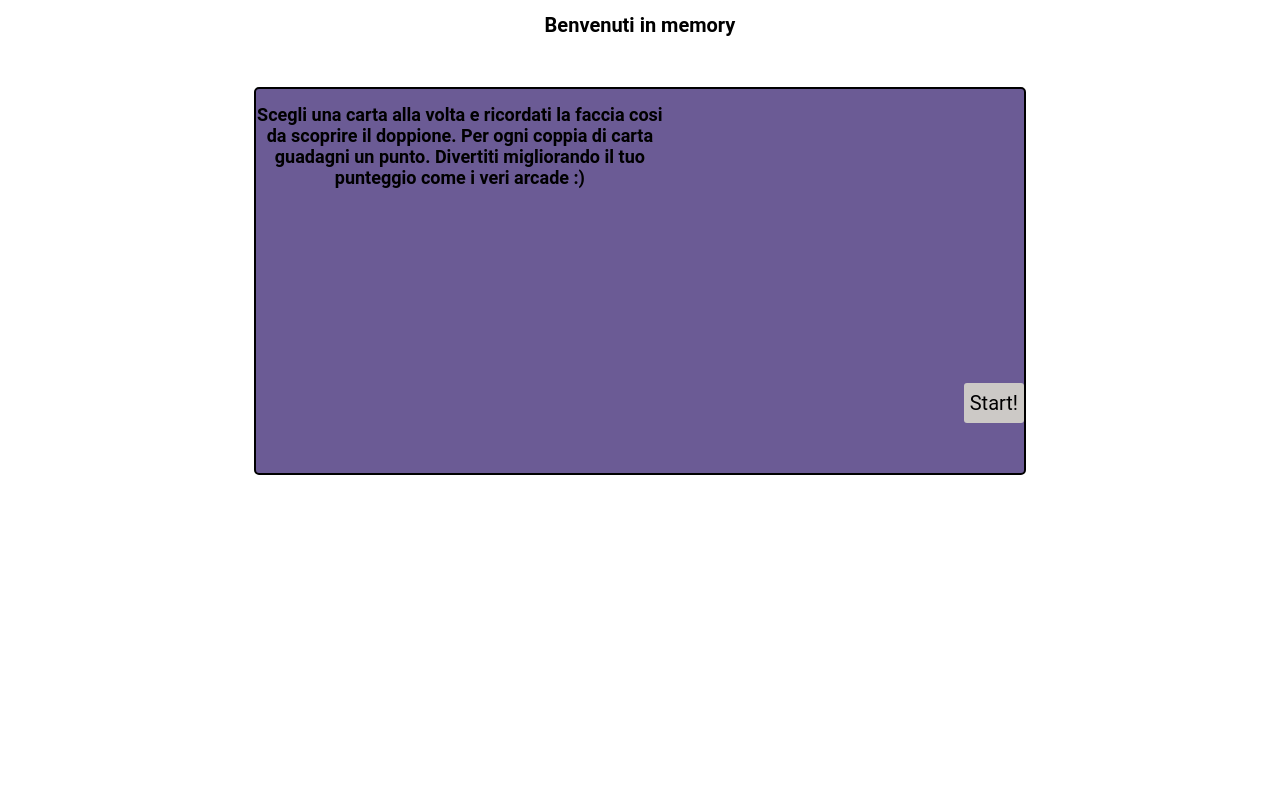
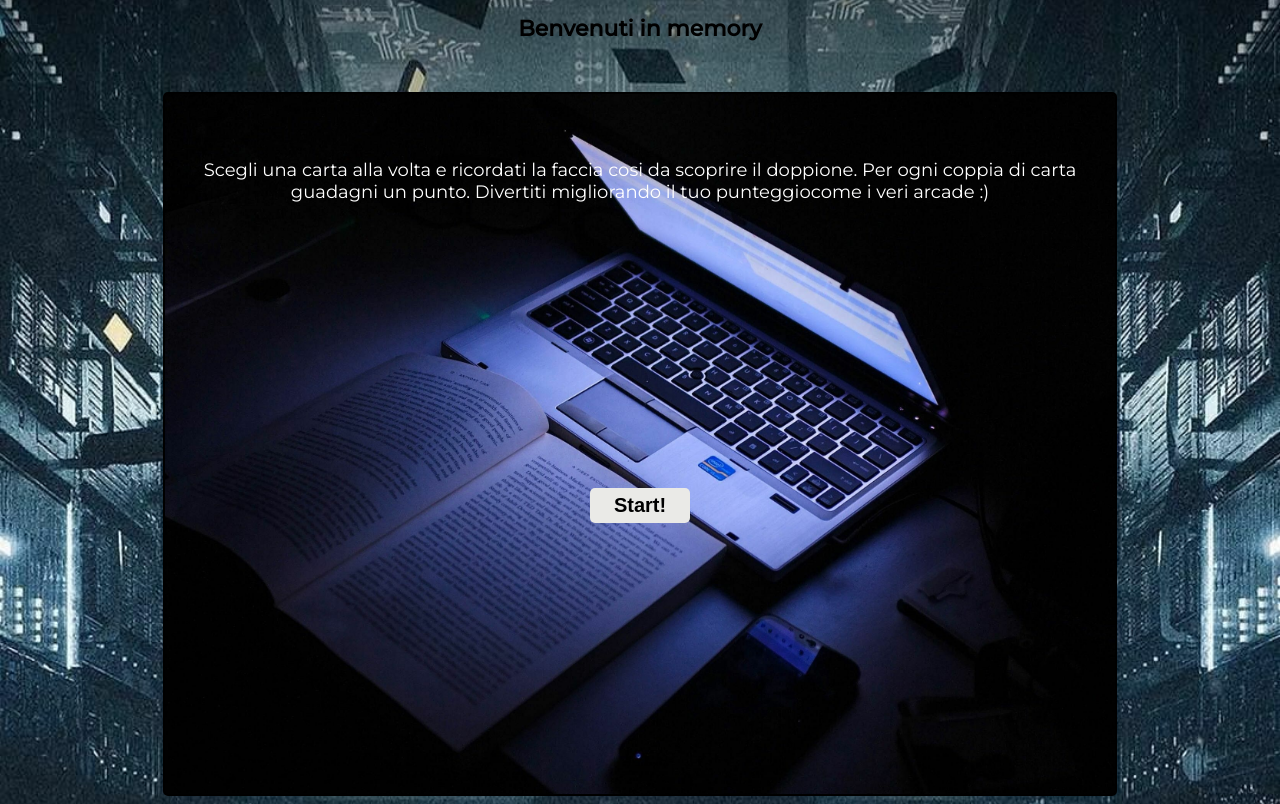
Before and after one commit to Cico96/memory-js, a website with bundled scripts: page index.html in a window 1280 px wide. Built offline with nearby package versions, Linux system fonts and the light colour scheme.

Commit message:
fix index

```diff
--- a/index.html
+++ b/index.html
@@ -3,6 +3,9 @@
   <head>
     <meta charset="utf-8" />
     <title>Memory Js Project</title>
+    <link rel="preconnect" href="https://fonts.googleapis.com">
+    <link rel="preconnect" href="https://fonts.gstatic.com" crossorigin>
+    <link href="https://fonts.googleapis.com/css2?family=Montserrat:ital,wght@0,100;0,200;0,300;0,400;0,500;1,100;1,200;1,300;1,400;1,500&display=swap" rel="stylesheet">
   </head>
   <body>
     <script src="./dist/main.js"></script>
--- a/src/component/Button.js
+++ b/src/component/Button.js
@@ -10,7 +10,6 @@ function Button() {
         marginBottom: '20px',
         width: '80px',
         height: '40px',
-        fontFamily: 'Roboto, sans-serif',
         fontSize: '20px',
         border: 'none',
         borderRadius: '3px',
@@ -20,17 +19,29 @@ function Button() {
     const start = document.createElement('button');
     start.innerHTML = 'Start!';
     setStyle(start, {
-        alignSelf: 'flex-end',
-        marginBottom: '50px',
-        marginLeft: '300px',
-        width: '80px',
-        height: '40px',
-        fontFamily: 'Roboto, sans-serif',
+        width: '100px',
+        height: '35px',
         fontSize: '20px',
+        fontWeight: 'bold',
         border: 'none',
-        borderRadius: '3px',
-        backgroundColor: '#ccc9c6',
+        borderRadius: '5px',
+        backgroundColor: '#Eaeae7',
     });
+
+    start.addEventListener("mouseover", moveOver);
+    start.addEventListener("mouseout", moveOut);
+
+    function moveOver(){
+        setStyle(start, {
+            backgroundColor: '#A6a6a4'
+        })
+    }
+
+    function moveOut(){
+        setStyle(start,{
+            backgroundColor: '#Eaeae7'
+        })
+    }
 
     this.start = start;
     this.restart = restart;
--- a/src/index.js
+++ b/src/index.js
@@ -4,46 +4,72 @@ import Sidebar from './component/Sidebar';
 import { setStyle } from './utils/style';
 
 window.addEventListener('load', function(){
+    const welcomeContainerTitle = document.createElement('div');
+    document.body.appendChild(welcomeContainerTitle);
+    setStyle(document.body, {
+        fontFamily: "'Montserrat', sans-serif",
+        backgroundImage: "url('src/image/newprova3.jpg')",
+        backgroundRepeat: 'no-repeat',
+        backgroundPosition: 'center',
+        backgroundSize: 'cover'
+    });
+
     const welcome = document.createElement('h1');
-    document.body.appendChild(welcome);
+    setStyle(welcome,{
+        fontSize: '22px',
+        textAlign: 'center',
+        fontWeight: 'bold'
+    });
     welcome.innerHTML = 'Benvenuti in memory';
+    welcomeContainerTitle.appendChild(welcome);
 
     const container = document.createElement('div');
-    welcome.appendChild(container);
+    welcomeContainerTitle.appendChild(container);
+
+    setStyle(container,{
+        height: '700px',
+        width: '950px',
+        backgroundColor: '#6b5b95',
+        border: '2px solid black',
+        borderRadius: '5px',
+        display: 'flex',
+        margin: 'auto',
+        marginTop: '50px',
+        backgroundImage: "url('src/image/prova2.jpg')",
+        backgroundRepeat: 'no-repeat',
+        backgroundPosition: 'center',
+        backgroundSize: 'cover'
+    });
+
+    const innerContainer = document.createElement('div');
+    setStyle(innerContainer, {
+        marginTop: '50px',
+        display: 'flex',
+        flexWrap: 'wrap',
+        justifyContent: 'center',
+    });
+    container.appendChild(innerContainer);
 
     const description = document.createElement('h2');
-    container.appendChild(description);
-    description.innerHTML = 'Scegli una carta alla volta e ricordati la faccia cosi da scoprire il doppione. Per ogni coppia di carta guadagni un punto. Divertiti migliorando il tuo punteggio come i veri arcade :)';
+    setStyle(description,{
+        fontSize: '18px',
+        textAlign: 'center',
+        justifyContent: 'center',
+        color: 'white',
+        fontWeight: 'normal'
+    })
+    innerContainer.appendChild(description);
+    description.innerHTML = 'Scegli una carta alla volta e ricordati la faccia cosi da scoprire il doppione.' +
+                            ' Per ogni coppia di carta guadagni un punto. Divertiti migliorando il tuo punteggio' +
+                            'come i veri arcade :)';
 
     const button = new Button();
     const sidebar = new Sidebar();
 
-    container.appendChild(button.start);
+    innerContainer.appendChild(button.start);
     button.start.addEventListener('click', () =>{
-        document.body.removeChild(welcome);
+        document.body.removeChild(welcomeContainerTitle);
         const memory = new Board(sidebar);
     });
 
-    setStyle(description,{
-        fontFamily: 'Roboto, sans-serif',
-        fontSize: '18px',
-        textAlign: 'center',
-        justifyContent: 'center'
-    })
-
-    container.style.height = '48vh';
-    container.style.width = '60vw';
-    container.style.backgroundColor = '#6b5b95';
-    container.style.border = '2px solid black';
-    container.style.borderRadius = '5px';
-    container.style.display = 'flex';
-    container.style.margin = 'auto';
-    container.style.marginTop = '50px';
-
-    setStyle(welcome,{
-        fontFamily: 'Roboto, sans-serif',
-        fontSize: '20px',
-        textAlign: 'center'
-    });
-
-})
+});
```
Also changed, not shown: src/image/newprova3.jpg (added), src/image/prova2.jpg (added), src/image/prova4.jpg (added).
